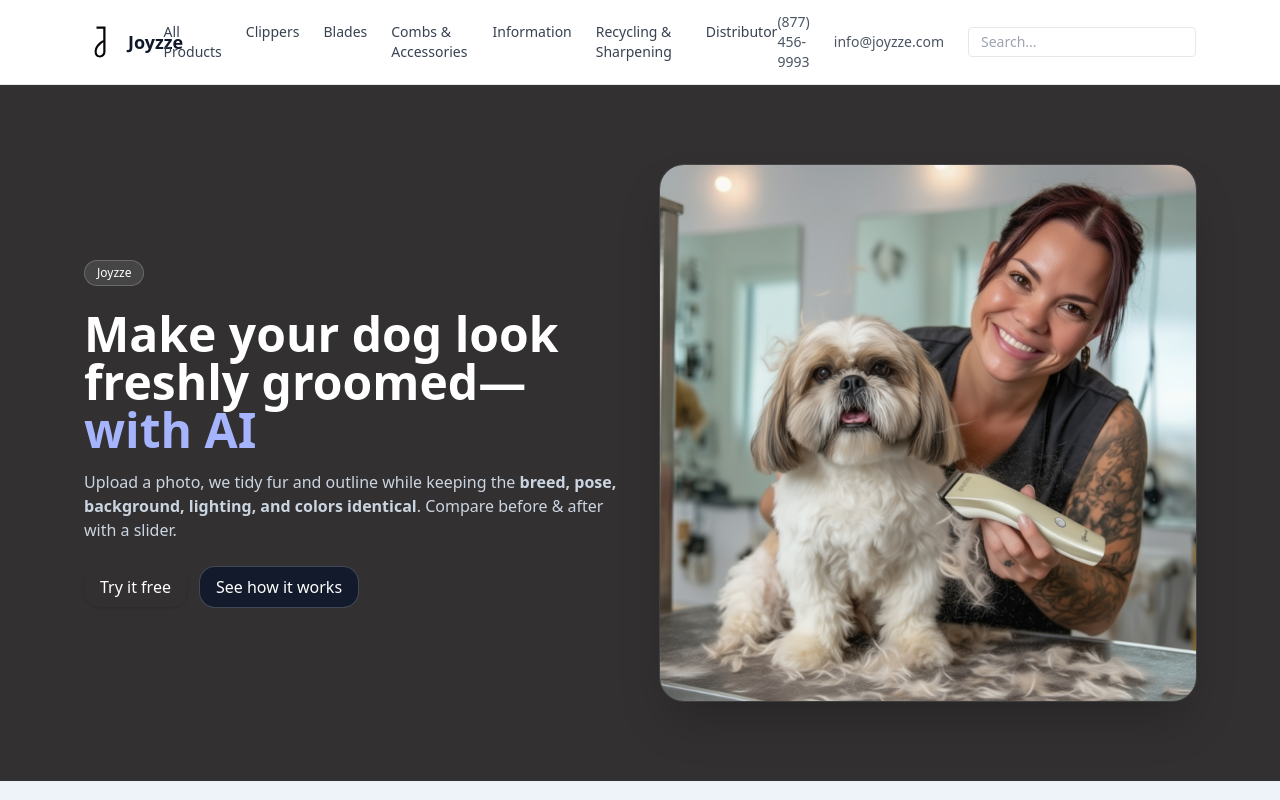
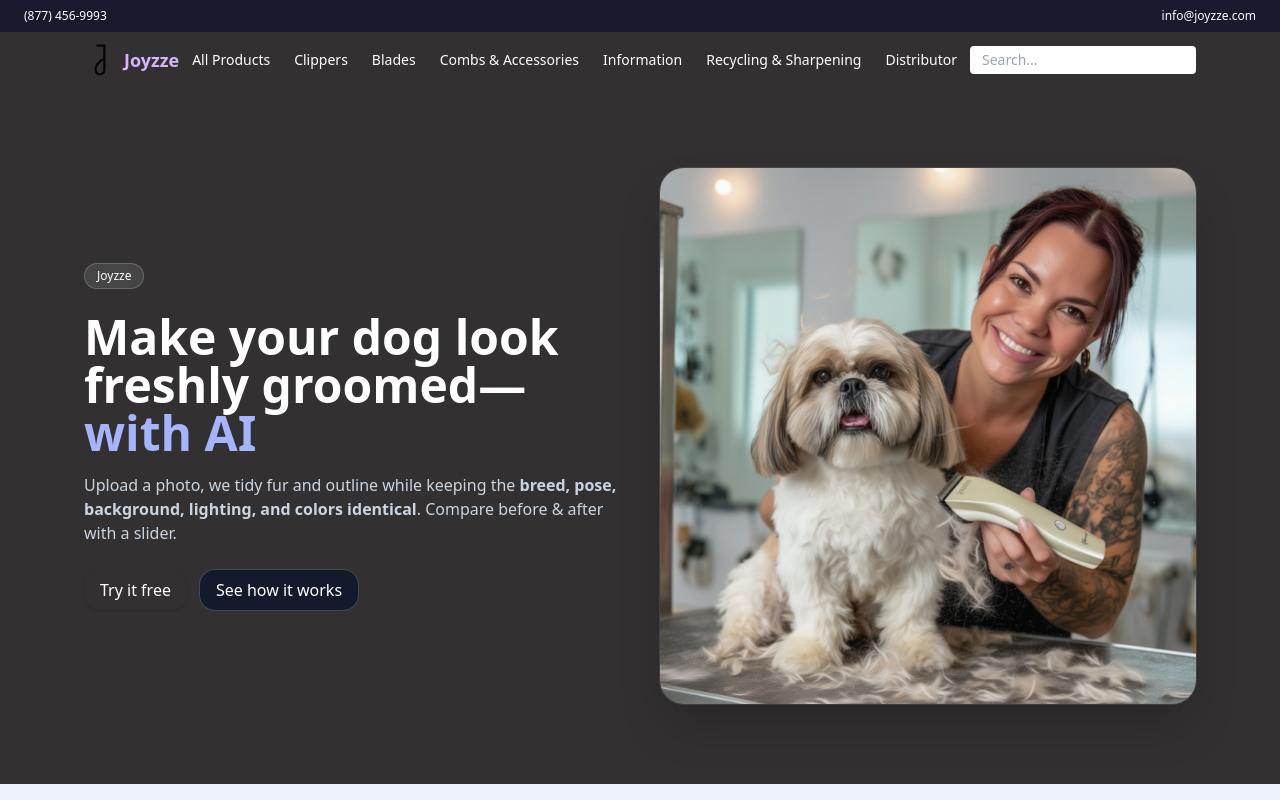
Before and after one commit to Rehan111-555/Groom-dog, a Next.js app: page / in a window 1280 px wide. Shown: the top 800 px of the page. Built offline with nearby package versions, Linux system fonts and the light colour scheme.

Commit message:
Update page.jsx

```diff
--- a/app/page.jsx
+++ b/app/page.jsx
@@ -195,6 +195,7 @@ function UploadAndResult(){
       </div>
 
       <div className="grid lg:grid-cols-2 gap-8 items-stretch">
+        {/* Left: Upload */}
         <Card className="p-4">
           <div className="mb-2 text-sm font-semibold invisible">Upload placeholder</div>
           {!previewUrl && error && (
@@ -230,6 +231,8 @@ function UploadAndResult(){
             </div>
           )}
         </Card>
+
+        {/* Right: Result */}
         <Card className="p-4">
           <div className="mb-2 text-sm font-semibold">Groomed dog using hornet</div>
           <div className="rounded-2xl overflow-hidden" style={{ height: panelH }}>
@@ -251,25 +254,41 @@ function UploadAndResult(){
 /* ---------------- Signin Header ---------------- */
 function SigninHeader() {
   return (
-    <header className="bg-white border-b border-gray-200">
-      <div className="container mx-auto flex justify-between items-center py-3 px-6">
-        <div className="flex items-center space-x-3">
-          <img src="/dog-5.png" alt="Joyzze logo" className="w-8 h-8 rounded object-cover" />
-          <span className="font-bold text-lg">Joyzze</span>
-        </div>
-        <nav className="hidden md:flex space-x-6 text-sm font-medium text-gray-700">
-          <a href="#" className="hover:text-black">All Products</a>
-          <a href="#" className="hover:text-black">Clippers</a>
-          <a href="#" className="hover:text-black">Blades</a>
-          <a href="#" className="hover:text-black">Combs & Accessories</a>
-          <a href="#" className="hover:text-black">Information</a>
-          <a href="#" className="hover:text-black">Recycling & Sharpening</a>
-          <a href="#" className="hover:text-black">Distributor</a>
-        </nav>
-        <div className="flex items-center space-x-6">
-          <span className="text-sm font-medium text-gray-600">(877) 456-9993</span>
-          <span className="text-sm font-medium text-gray-600 hidden md:block">info@joyzze.com</span>
-          <input type="text" placeholder="Search..." className="border rounded px-3 py-1 text-sm" />
+    <header className="w-full">
+      {/* Top Contact Bar */}
+      <div className="bg-[#1a1a2e] text-white text-xs px-6 py-2 flex justify-between items-center">
+        <span>(877) 456-9993</span>
+        <span>info@joyzze.com</span>
+      </div>
+
+      {/* Main Nav Bar */}
+      <div className="bg-[#323030] text-white">
+        <div className="container mx-auto flex items-center justify-between px-6 py-3">
+          {/* Logo */}
+          <div className="flex items-center space-x-2">
+            <img src="/dog-5.png" alt="Joyzze logo" className="w-8 h-8 object-contain" />
+            <span className="font-bold text-lg text-purple-300">Joyzze</span>
+          </div>
+
+          {/* Nav Links */}
+          <nav className="hidden md:flex space-x-6 text-sm font-medium">
+            <a href="#" className="hover:text-purple-300">All Products</a>
+            <a href="#" className="hover:text-purple-300">Clippers</a>
+            <a href="#" className="hover:text-purple-300">Blades</a>
+            <a href="#" className="hover:text-purple-300">Combs & Accessories</a>
+            <a href="#" className="hover:text-purple-300">Information</a>
+            <a href="#" className="hover:text-purple-300">Recycling & Sharpening</a>
+            <a href="#" className="hover:text-purple-300">Distributor</a>
+          </nav>
+
+          {/* Search */}
+          <div>
+            <input
+              type="text"
+              placeholder="Search..."
+              className="px-3 py-1 rounded text-sm text-black"
+            />
+          </div>
         </div>
       </div>
     </header>
```
